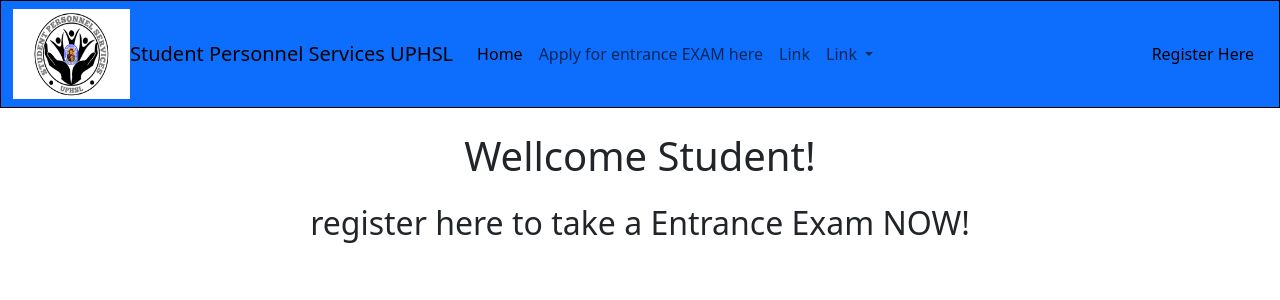
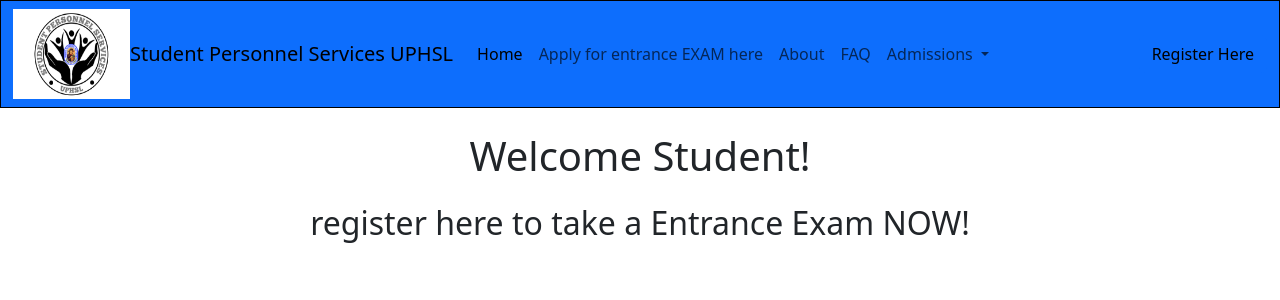
Before and after one commit to JhaleAustin/Main, a PHP site: page / in a window 1280 px wide. Shown: the top 300 px of the page. Run offline with PHP 8.4, Linux system fonts and the light colour scheme.

Commit message:
patch notes: Added stuff at the nav bar

```diff
--- a/include/navbar.php
+++ b/include/navbar.php
@@ -14,16 +14,18 @@
           <a class="nav-link" href="#">Apply for entrance EXAM here</a>
         </li>
         <li class="nav-item">
-          <a class="nav-link ">Link</a>
+          <a class="nav-link " href="#">About</a>
+        </li>
+        <li class="nav-item">
+          <a class="nav-link " href="#">FAQ</a>
         </li>
         <li class="nav-item dropdown">
           <a class="nav-link dropdown-toggle" href="#" role="button" data-bs-toggle="dropdown" aria-expanded="false">
-            Link
+            Admissions
           </a>
           <ul class="dropdown-menu">
-            <li><a class="dropdown-item" href="#">Action</a></li>
-            <li><a class="dropdown-item" href="#">Action</a></li>
-            <li><hr class="dropdown-divider"></li>
+            <li><a class="dropdown-item" href="#">Enrollment Requirements</a></li>
+            <li><a class="dropdown-item" href="#">Admission FAQs</a></li>
             <li><a class="dropdown-item" href="#">Something else here</a></li>
           </ul>
         </li>
--- a/index.php
+++ b/index.php
@@ -1,6 +1,6 @@
 <?php include('include/header.php');?>
 <div class="text-center">
-    <h1 class = "mt-4">Wellcome Student!</h1>
+    <h1 class = "mt-4">Welcome Student!</h1>
     <h2 class= "m-4">register here to take a Entrance Exam NOW!</h2>
 </div>
 <?php include('include/footer.php'); ?>
```
